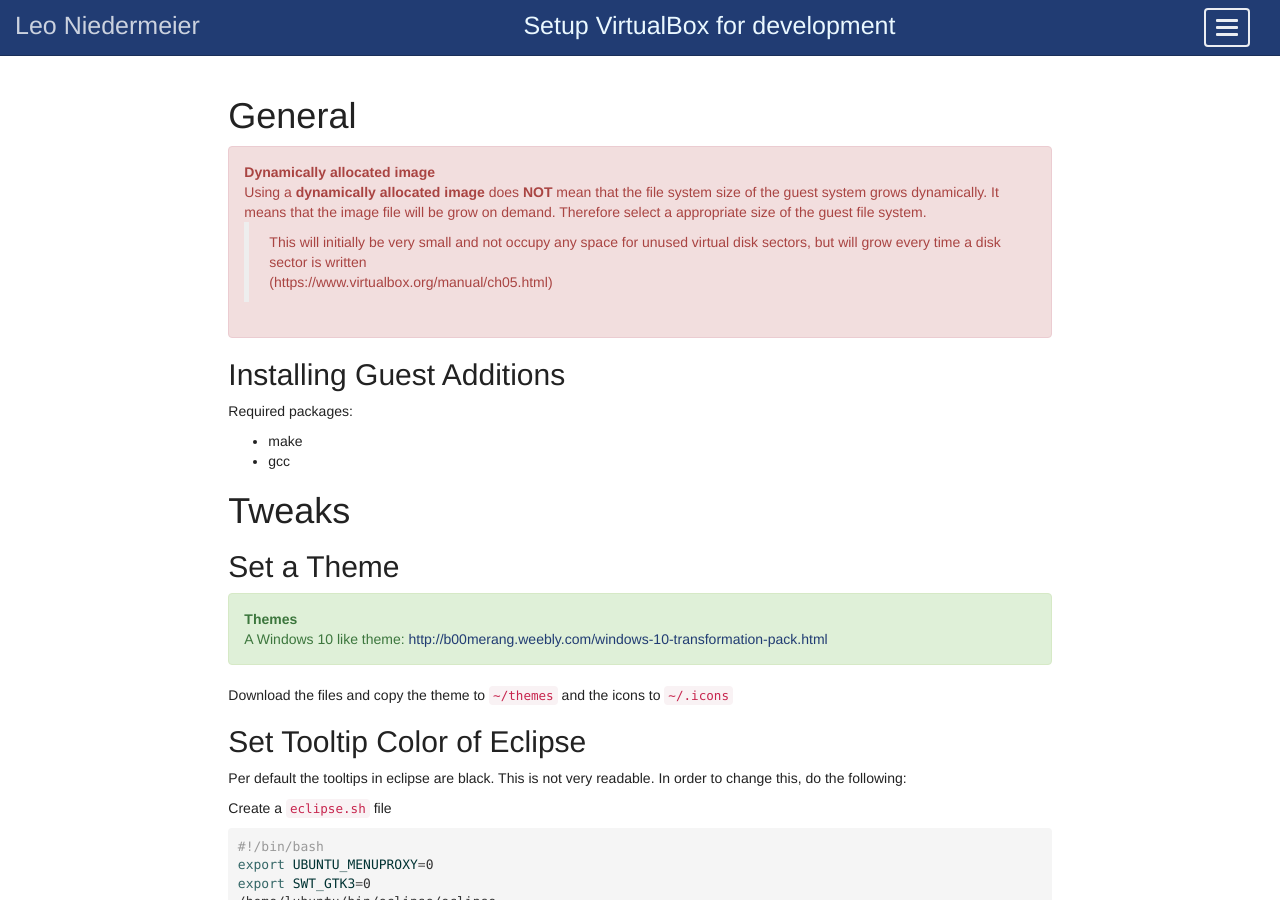
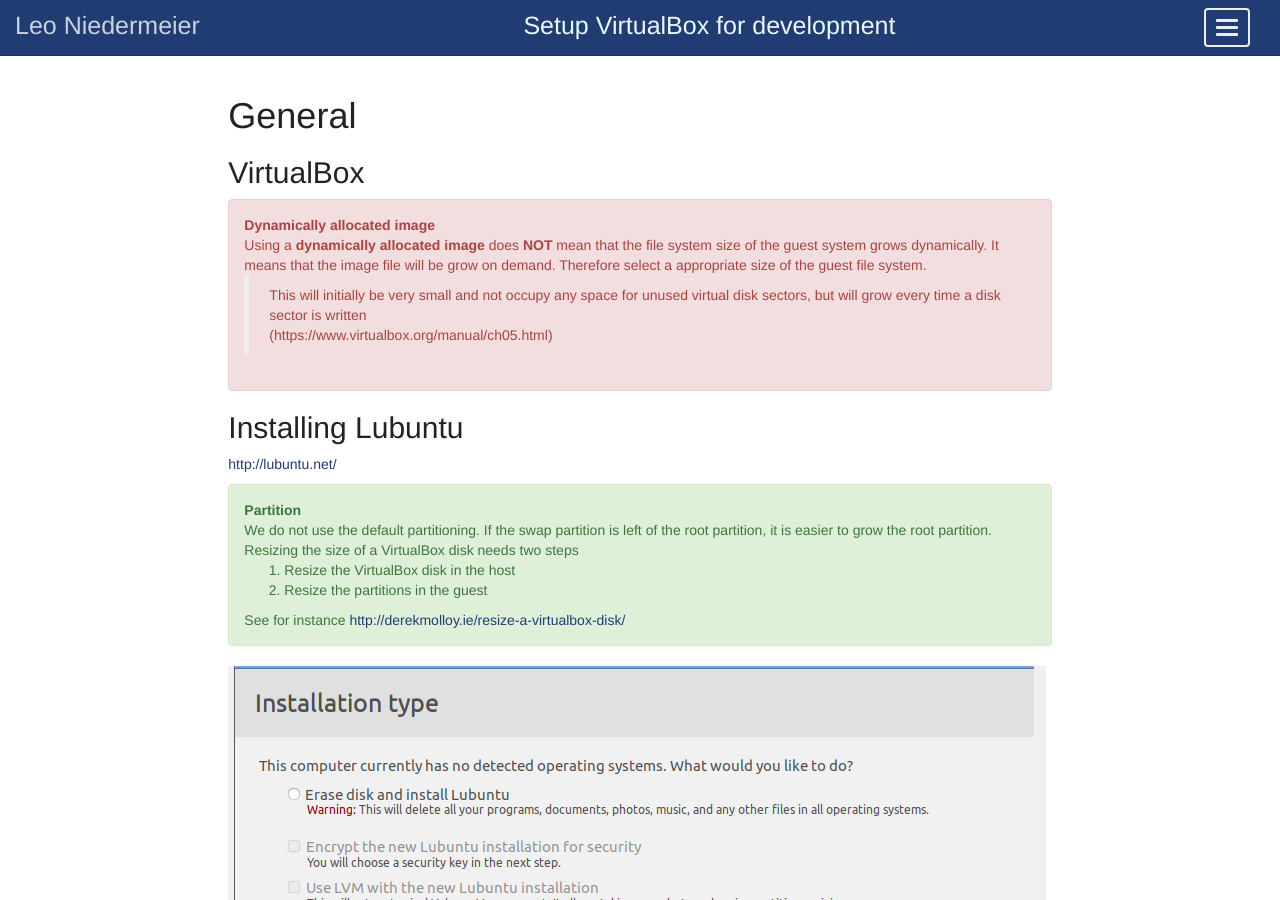
Before and after one commit to LeoNiedermeier/LeoNiedermeier.github.io, a Jekyll site: the page built from _docs/misc/setup_virtual_box_for_development.md, in a window 1280 px wide and 900 px high. Built offline with Jekyll 4.4.1, drawn with Linux system fonts in a browser that asks for light colours.

Commit message:
partitioning

```diff
--- a/_docs/misc/setup_virtual_box_for_development.md
+++ b/_docs/misc/setup_virtual_box_for_development.md
@@ -7,6 +7,8 @@ summary: "Setup a VirtualBox for development with java, eclipse etc."
 
 # General
 
+## VirtualBox
+
 <div class="danger" title="Dynamically allocated image" markdown="1">
 Using a **dynamically allocated image** does **NOT** mean that the file system size of the guest system grows dynamically. It means that the image file will be grow on demand. Therefore select a appropriate size of the guest file system.
 
@@ -14,6 +16,30 @@ Using a **dynamically allocated image** does **NOT** mean that the file system s
 (https://www.virtualbox.org/manual/ch05.html)
 
 </div>
+
+## Installing Lubuntu
+
+<http://lubuntu.net/>
+
+<div class="success" title="Partition" markdown="1">
+We do not use the default partitioning. If the swap partition is left of the root partition, it is easier to grow the root partition. Resizing the size of a VirtualBox disk needs two steps
+
+1. Resize the VirtualBox disk in the host
+2. Resize the partitions in the guest
+
+See for instance <http://derekmolloy.ie/resize-a-virtualbox-disk/>
+</div>
+
+![Installation Tye](setup_virtual_box_for_development/lubuntu_install_1.png  "Installation Type")
+
+![Partition Create](setup_virtual_box_for_development/lubuntu_install_2.png  "Partition Create")
+
+![Swap Area](setup_virtual_box_for_development/lubuntu_install_3.png  "Swap Area")
+
+![Root](setup_virtual_box_for_development/lubuntu_install_4.png  "Root")
+
+![Partition](setup_virtual_box_for_development/lubuntu_install_5.png  "Partition")
+
 
 ## Installing Guest Additions
 
```
Also changed, not shown: other parts of _docs/misc/setup_virtual_box_for_development.md (+0 -2 lines).
